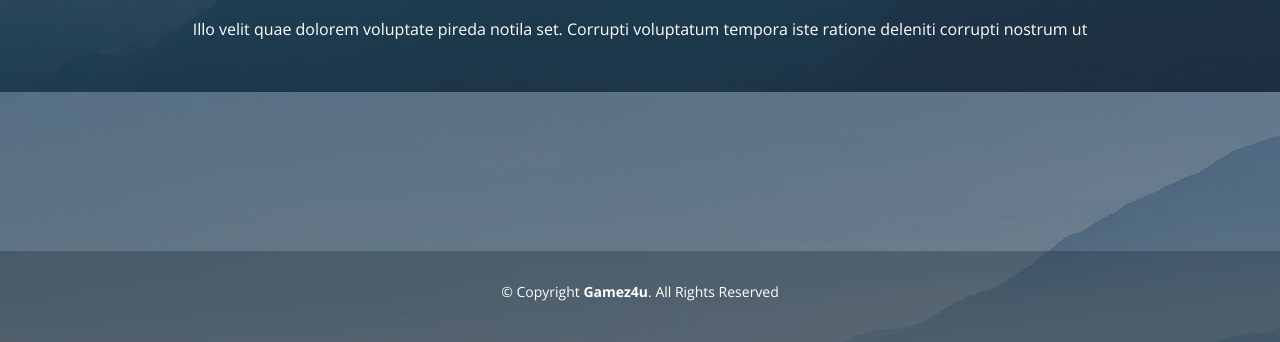
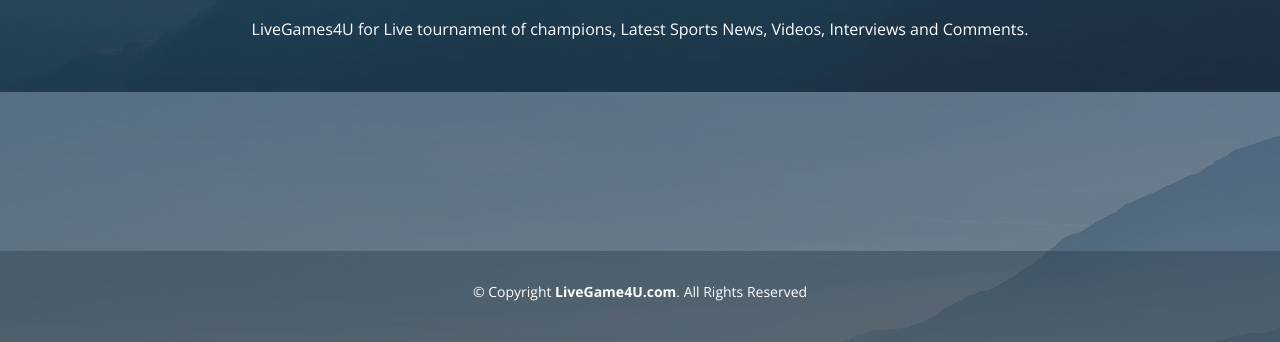
Before and after one commit to manishramanan/Gamez4uStaticWeb, a plain HTML site: page index.html in a window 1280 px wide. Shown: the part 756-1098 px from the top of the page. Drawn offline with nearby package versions, Linux system fonts and the light colour scheme.

Commit message:
small update

```diff
--- a/index.html
+++ b/index.html
@@ -4,7 +4,7 @@
 <head>
   <meta charset="utf-8">
   <meta content="width=device-width, initial-scale=1.0" name="viewport">
-  <title>Gamez4u - Coming Soon</title>
+  <title>LiveGame4U - Coming Soon</title>
   <meta content="" name="description">
   <meta content="" name="keywords">
 
@@ -78,7 +78,7 @@
 
         <div class="section-title">
           <h2>About Us</h2>
-          <p>Illo velit quae dolorem voluptate pireda notila set. Corrupti voluptatum tempora iste ratione deleniti corrupti nostrum ut</p>
+          <p>LiveGames4U for Live tournament of champions, Latest Sports News, Videos, Interviews and Comments.</p>
         </div>
 
       </div>
@@ -97,7 +97,7 @@
   <footer id="footer">
     <div class="container">
       <div class="copyright">
-        &copy; Copyright <strong><span>Gamez4u</span></strong>. All Rights Reserved
+        &copy; Copyright <strong><span>LiveGame4U.com</span></strong>. All Rights Reserved
       </div>
       <div class="credits">
         <!-- All the links in the footer should remain intact. -->
```
